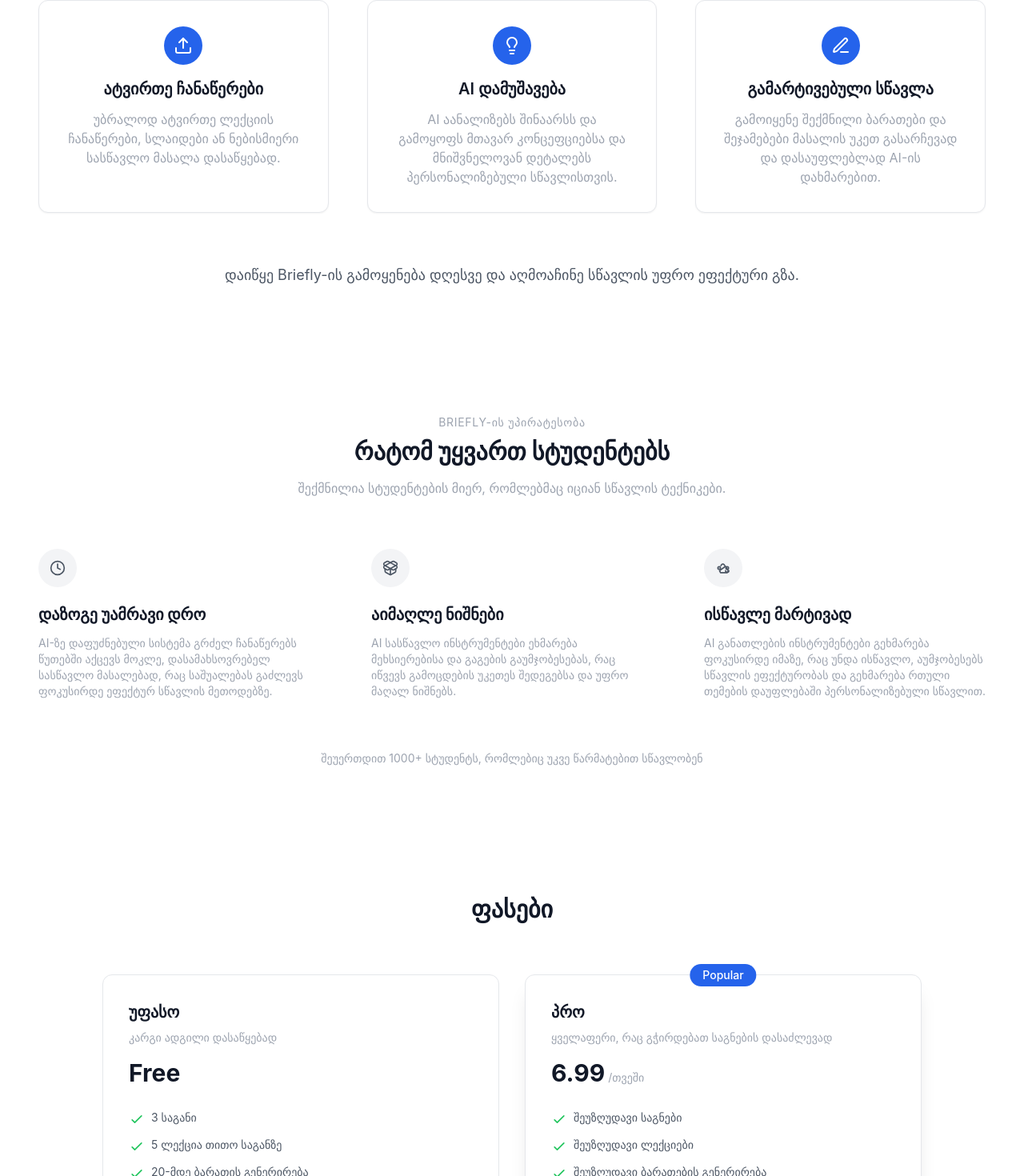
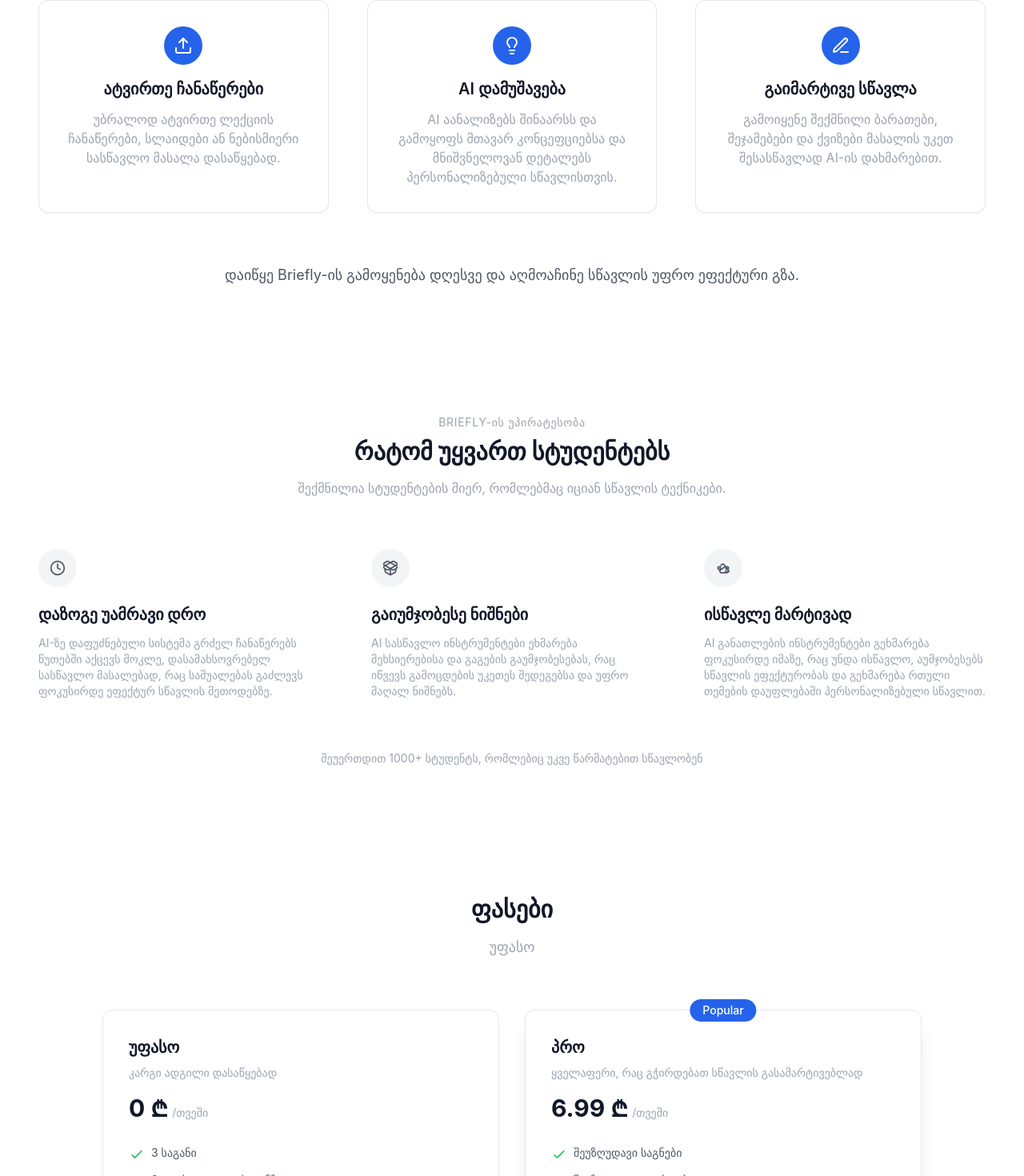
Before and after one commit to giorgi17-17/BriefWeb, a React (Vite) app in the folder client/: page / in a window 1280 px wide. Shown: the part 1092-2562 px from the top of the page at 80% size. Built offline with nearby package versions, Linux system fonts and the light colour scheme; no server answers.

Commit message:
text corrections

```diff
--- a/client/src/locales/ka/translation.json
+++ b/client/src/locales/ka/translation.json
@@ -252,8 +252,8 @@
           "description": "AI აანალიზებს შინაარსს და გამოყოფს მთავარ კონცეფციებსა და მნიშვნელოვან დეტალებს პერსონალიზებული სწავლისთვის."
         },
         "study": {
-          "title": "გამარტივებული სწავლა",
-          "description": "გამოიყენე შექმნილი ბარათები და შეჯამებები მასალის უკეთ გასარჩევად და დასაუფლებლად AI-ის დახმარებით."
+          "title": "გაიმარტივე სწავლა",
+          "description": "გამოიყენე შექმნილი ბარათები, შეჯამებები და ქვიზები მასალის უკეთ შესასწავლად AI-ის დახმარებით."
         }
       },
       "conclusion": "დაიწყე Briefly-ის გამოყენება დღესვე და აღმოაჩინე სწავლის უფრო ეფექტური გზა."
@@ -267,7 +267,7 @@
         "description": "AI-ზე დაფუძნებული სისტემა გრძელ ჩანაწერებს წუთებში აქცევს მოკლე, დასამახსოვრებელ სასწავლო მასალებად, რაც საშუალებას გაძლევს ფოკუსირდე ეფექტურ სწავლის მეთოდებზე."
       },
       "grades": {
-        "title": "აიმაღლე ნიშნები",
+        "title": "გაიუმჯობესე ნიშნები",
         "description": "AI სასწავლო ინსტრუმენტები ეხმარება მეხსიერებისა და გაგების გაუმჯობესებას, რაც იწვევს გამოცდების უკეთეს შედეგებსა და უფრო მაღალ ნიშნებს."
       },
       "smarter": {
@@ -278,7 +278,7 @@
     },
     "pricing": {
       "title": "ფასები",
-      "subtitle": "",
+      "subtitle": "უფასო",
       "period": "/თვეში",
       "popularBadge": "პოპულარული",
       "guarantee": "ყველა ფასიანი გეგმისთვის 30-დღიანი თანხის უკან დაბრუნების გარანტია",
@@ -286,10 +286,10 @@
         "title": "უფასო",
         "subtitle": "კარგი ადგილი დასაწყებად",
         "price": "$0",
-        "period": "/სამუდამოდ",
+        "period": "/თვეში",
         "features": {
           "feature1": "3 საგანი",
-          "feature2": "5 ლექცია თითო საგანზე",
+          "feature2": "3 ლექცია თითო საგანზე",
           "feature3": "20-მდე ბარათის გენერირება",
           "feature4": "ძირითადი ჩანაწერების შეჯამება",
           "feature5": "PDF ფაილის მხარდაჭერა 5MB-მდე"
@@ -299,15 +299,15 @@
       "pro": {
         "title": "პრო",
         "popular": "პოპულარული",
-        "subtitle": "ყველაფერი, რაც გჭირდებათ საგნების დასაძლევად",
-        "price": "₾5",
+        "subtitle": "ყველაფერი, რაც გჭირდებათ სწავლის გასამარტივებლად",
+        "price": "₾6.99",
         "period": "/თვეში",
         "features": {
           "feature1": "შეუზღუდავი საგნები",
           "feature2": "შეუზღუდავი ლექციები",
-          "feature3": "შეუზღუდავი ბარათების გენერირება",
+          "feature3": "ყველა ფუნქციის გამოყენება ულიმიტოდ",
           "feature4": "მოწინავე AI-ზე დაფუძნებული შეჯამებები",
-          "feature5": "PDF ფაილის მხარდაჭერა 50MB-მდე"
+          "feature5": "PDF ფაილის ულიმიტო მოცულობა"
         },
         "cta": "გამოსცადე პრემიუმი"
       }
--- a/client/src/pages/home/homeComponents/Pricing.jsx
+++ b/client/src/pages/home/homeComponents/Pricing.jsx
@@ -22,7 +22,7 @@ export default function Pricing() {
       {
         id: "free",
         name: t("landing.pricing.free.title"),
-        price: "0",
+        price: "0 ₾",
         period: t("landing.pricing.free.period"),
         description: t("landing.pricing.free.subtitle"),
         features: [
@@ -40,7 +40,7 @@ export default function Pricing() {
       {
         id: "pro",
         name: t("landing.pricing.pro.title"),
-        price: "6.99",
+        price: "6.99 ₾",
         period: t("landing.pricing.pro.period"),
         description: t("landing.pricing.pro.subtitle"),
         features: [
@@ -111,6 +111,8 @@ export default function Pricing() {
 }
 
 function PlanCard({ plan, isDisabled, isLoggedIn, onCta }) {
+  const { t } = useTranslation();
+
   return (
     <div
       className={`theme-card rounded-xl p-8 theme-border flex flex-col h-full ${plan.popular ? "relative z-10 shadow-xl border-blue-500" : ""
@@ -136,11 +138,11 @@ function PlanCard({ plan, isDisabled, isLoggedIn, onCta }) {
 
         <div className="flex items-baseline mb-2">
           <span className="text-3xl font-bold theme-text-primary" itemProp="price">
-            {plan.price === "0" ? "Free" : plan.price}
+            {plan.price === "0" ? plan.price : plan.price}
           </span>
           <meta itemProp="priceCurrency" content={plan.priceCurrency} />
           <meta itemProp="availability" content={plan.availability} />
-          {plan.price !== "0" && (
+          {plan.price   && (
             <span className="text-sm theme-text-tertiary ml-1">{plan.period}</span>
           )}
         </div>
```
